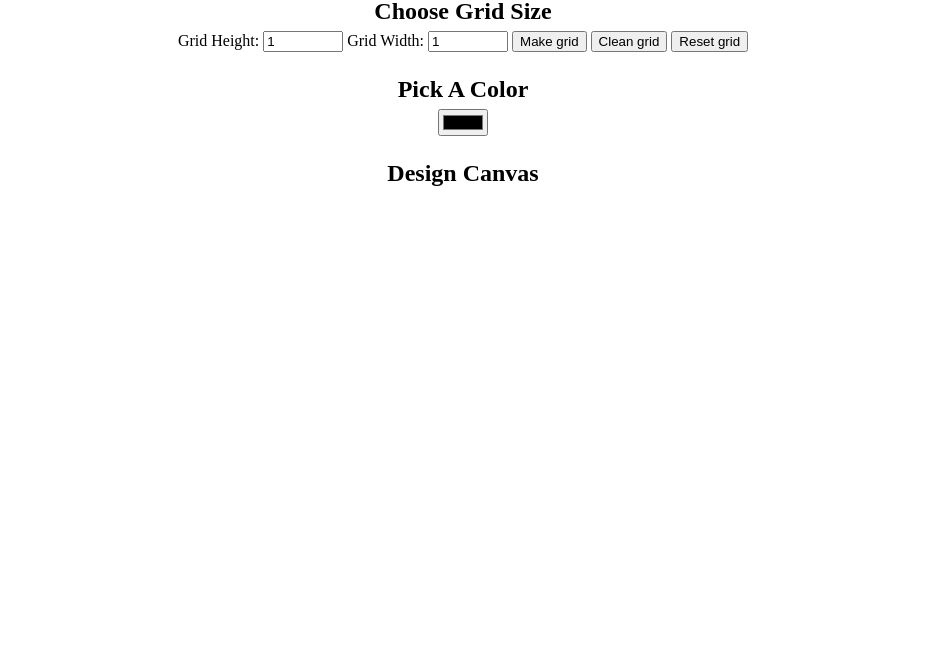
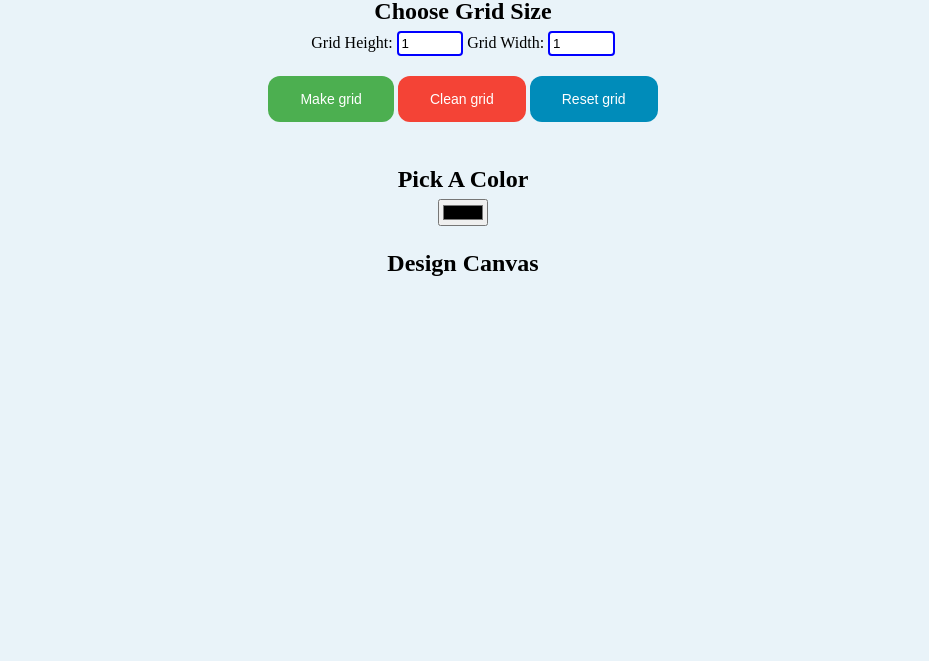
Before and after one commit to javimar/Pixel_Art_Maker, a plain HTML site: page index.html in a window 1280 px wide. Shown: the part 139-800 px from the top of the page, without its empty margins (177-1106 px from the left). Drawn offline with nearby package versions, Linux system fonts and the light colour scheme.

Commit message:
Add styles

```diff
--- a/designs.js
+++ b/designs.js
@@ -55,20 +55,20 @@ $("#makeGrid").on("click", function(event)
 });
 
 
-// Clear multiple cells
+// Clear all cells
 $("#cleanAllCells").click(function()
 {
   $("td").css("background-color", "");
 });
 
-//Reset Pixel CANVAS_GRID_TABLE
+// Reset individual cell
 $("#resetButton").on("click", function(event)
 {
   CANVAS_GRID_TABLE.empty();
 });
 
 
-//Remove color on doubleclick
+// Remove color from cell  doubleclick
 CANVAS_GRID_TABLE.on("dblclick", "td", function()
 {
   $(this).css("background-color", "");
--- a/index.html
+++ b/index.html
@@ -16,9 +16,12 @@
         <input type="number" id="input_height" name="height" min="1" max="100" value="1">
         Grid Width:
         <input type="number" id="input_width" name="width" min="1" max="100" value="1">
-        <input type="submit" id="makeGrid" value="Make grid">
-        <input type="button" id="cleanAllCells" value="Clean grid">
-        <input type="button" id="resetButton" value="Reset grid">
+
+        <div class="buttons">
+            <input type="submit" id="makeGrid" value="Make grid" class="makeGrid">
+            <input type="button" id="cleanAllCells" value="Clean grid" class="cleanAllCells">
+            <input type="button" id="resetButton" value="Reset grid" class="resetButton">
+        </div>
     </form>
 
     <h2>Pick A Color</h2>
--- a/styles.css
+++ b/styles.css
@@ -1,5 +1,7 @@
-body {
+body
+{
     text-align: center;
+    background-color: #e9f3f9;
 }
 
 h1 {
@@ -35,6 +37,45 @@ td {
     width: 20px;
 }
 
-input[type=number] {
-    width: 6em;
+input[type=number]
+{
+    width: 5em;
+    border: 2px solid blue;
+    border-radius: 4px;
+    padding: 3px;
 }
+
+input[type=number]:focus
+{
+    background-color: #e2eea1;
+}
+
+.makeGrid, .cleanAllCells, .resetButton
+{
+    border: none;
+    color: white;
+    padding: 15px 32px;
+    margin: 20px;
+    text-align: center;
+    text-decoration: none;
+    display: inline;
+    margin-left: auto;
+    margin-right: auto;
+    font-size: 14px;
+    border-radius: 12px;
+}
+
+.makeGrid
+{
+    background-color: #4CAF50; /* Green */
+}
+
+.cleanAllCells
+{
+    background-color: #f44336; /* Red */
+}
+
+ .resetButton
+ {
+    background-color: #008CBA; /* Blue */
+ }
```
